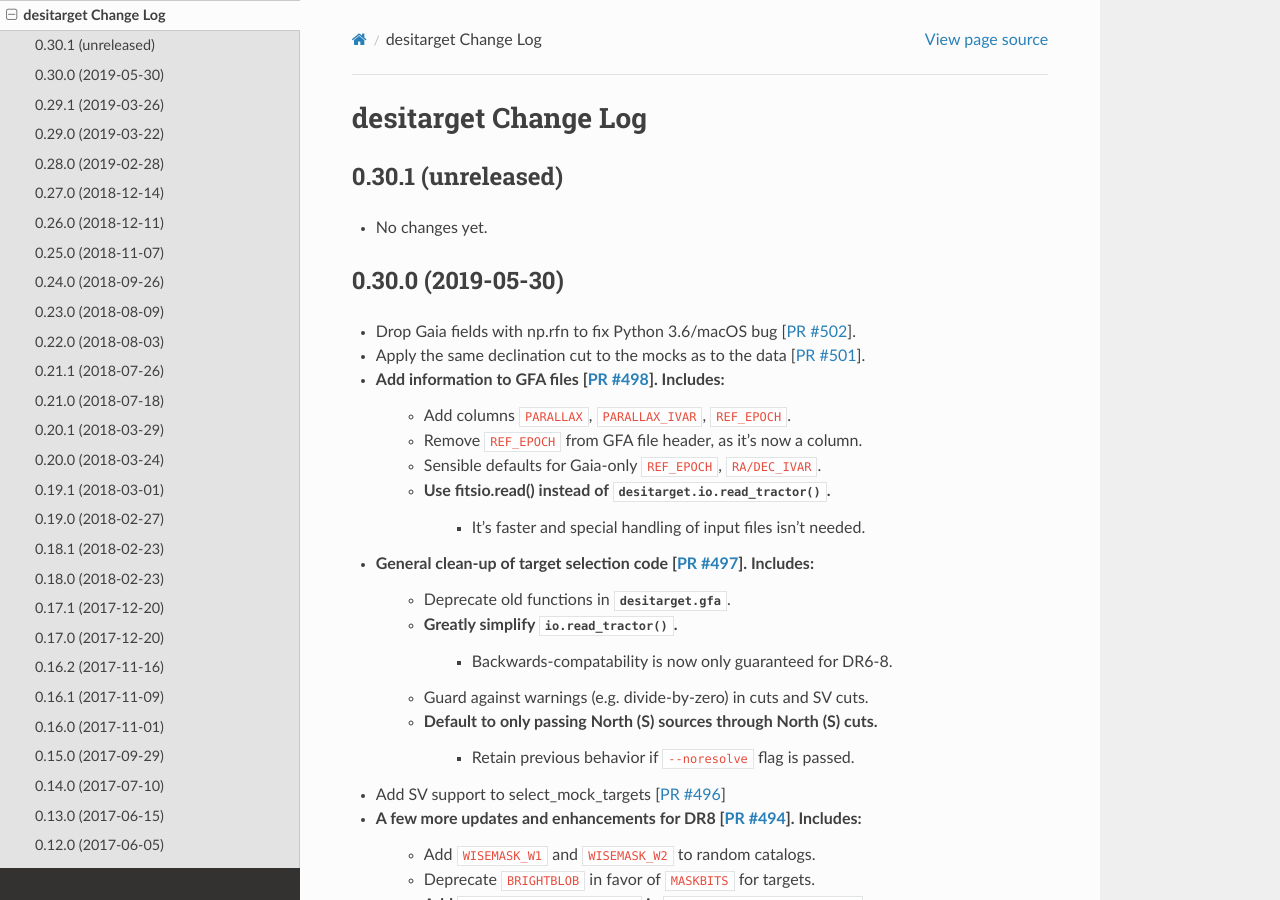
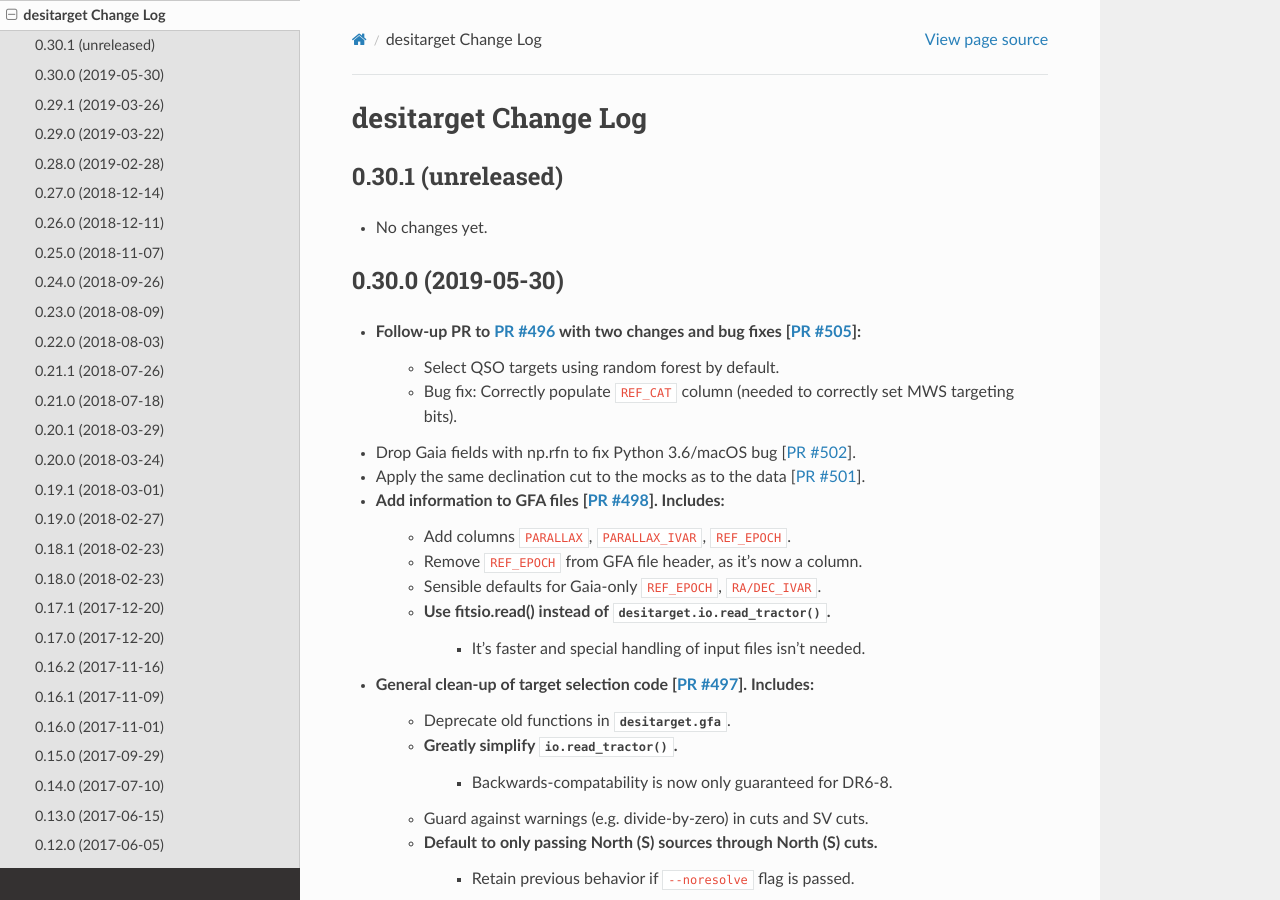
Before and after one commit to desihub/desitarget, a Sphinx documentation site: the page built from doc/changes.rst, in a window 1280 px wide and 900 px high. Built offline with Sphinx 7.4.7 and the Read the Docs theme 2.0.0, drawn with Linux system fonts in a browser that asks for light colours.

Commit message:
update change log [ci skip]

```diff
--- a/doc/changes.rst
+++ b/doc/changes.rst
@@ -10,6 +10,10 @@ desitarget Change Log
 0.30.0 (2019-05-30)
 -------------------
 
+* Follow-up PR to `PR #496`_ with two changes and bug fixes [`PR #505`_]:
+    * Select QSO targets using random forest by default.
+    * Bug fix: Correctly populate ``REF_CAT`` column (needed to correctly set
+      MWS targeting bits).
 * Drop Gaia fields with np.rfn to fix Python 3.6/macOS bug [`PR #502`_].
 * Apply the same declination cut to the mocks as to the data [`PR #501`_].
 * Add information to GFA files [`PR #498`_]. Includes:
@@ -68,6 +72,7 @@ desitarget Change Log
 .. _`PR #498`: https://github.com/desihub/desitarget/pull/498
 .. _`PR #501`: https://github.com/desihub/desitarget/pull/501
 .. _`PR #502`: https://github.com/desihub/desitarget/pull/502
+.. _`PR #505`: https://github.com/desihub/desitarget/pull/505
 
 0.29.1 (2019-03-26)
 -------------------
```
